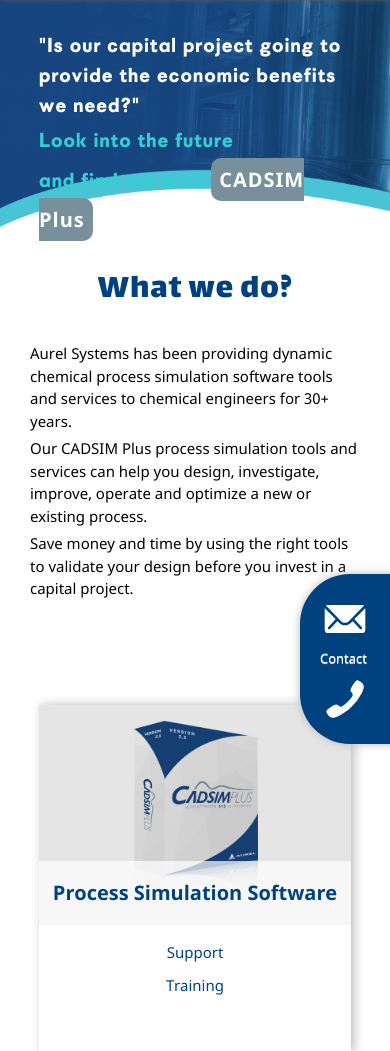
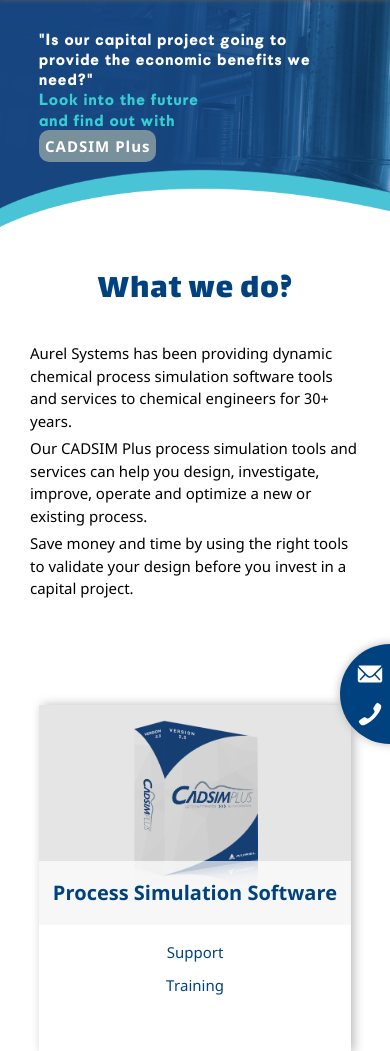
Before and after one commit to naijizhang/aurel-website, a WordPress theme: template themes/aurel-theme/front-page.php in a window 390 px wide. Shown: the part 70-1121 px from the top of the page. Run offline with PHP 8.4 and a stand-in for WordPress, Linux system fonts and the light colour scheme; the site name, menu and one post (Sample post) are stand-ins, and other content is empty; some libraries are stand-ins or nearby versions.

Commit message:
Optimized for mobile size

```diff
--- a/themes/aurel-theme/front-page.php
+++ b/themes/aurel-theme/front-page.php
@@ -59,7 +59,7 @@
                                         "Is our capital project going to provide the economic benefits we need?"
                                     </p>
                                     <p class="paragraph2">
-                                        Look into the future <br>and find out with <a id="software-slide1" href="<?php echo get_permalink(get_page_by_path("cadsim-plus")); ?>"><span class="tear">CADSIM Plus</span> </a>
+                                        Look into the future <br>and find out with <a id="software-slide1" href="<?php echo get_permalink(get_page_by_path("cadsim-plus")); ?>"><br><span class="tear">CADSIM Plus</span> </a>
                                     </p>
                                 </div>
                                 <img class="banner-img" alt="banner picture" src='<?php echo get_template_directory_uri() . '/assets/banners/Banner1B.png'; ?>'>
@@ -71,7 +71,7 @@
                                        Announcing<br>CADSIM Plus Version 3.3
                                     </p>
                                     <p class="paragraph2">
-                                       <a id="software-slide1" href="<?php echo get_permalink(get_page_by_path("new-in-v3.3")); ?>"><span class="tear">WHAT'S NEW</span> </a>
+                                       <a id="software-slide1" href="<?php echo get_permalink(get_page_by_path("new-in-v3.3",OBJECT, "post")); ?>"><span class="tear">WHAT'S NEW</span> </a>
                                     </p>
                                 </div>
                                 <div id="slide2-software-box"></div>
--- a/themes/aurel-theme/sass/_elements.scss
+++ b/themes/aurel-theme/sass/_elements.scss
@@ -454,6 +454,9 @@ table {
   flex-wrap: nowrap;
   background: $color__fixed_contact_background;
   border: none;
+  @include mobile{
+    padding: 5px;
+  }
   .contact-icon-container {
     display: flex;
     flex-direction: column;
@@ -468,11 +471,14 @@ table {
       transform: scaleX(-1);
       margin-bottom: 50px;
       @include mobile {
-        width: 50px;
-        height: 50px;
+        width: 30px;
+        height: 30px;
         margin-bottom: auto;
         margin-top: auto;
         margin-bottom: 30px;
+        margin: 10px;
+        margin-right: 0px;
+        margin-bottom: 0px;
       }
     }
     .button-icon-bottom{
@@ -482,10 +488,13 @@ table {
       transition: all 0.5s;
       transform: scaleX(-1);
       @include mobile {
-        width: 50px;
-        height: 50px;
+        width: 30px;
+        height: 30px;
         margin-bottom: auto;
         margin-top: auto;
+        margin: 10px;
+        margin-right: 0px;
+
       }
     }
     .contact-hint {
@@ -497,7 +506,7 @@ table {
       margin-bottom: 10px;
       margin: auto 0;
       @include mobile {
-        //display: none;
+        display: none;
         left: 0px;
       }
     }
@@ -521,12 +530,12 @@ table {
       margin-bottom: 10px;
       margin-left: 10px;
       @include mobile{
-        width: 50px;
-        height: 50px;
+        width: 35px;
+        height: 35px;
         margin-bottom: auto;
-        margin-top: auto;
+        margin-top: 10px;
         transform: scale(1);
-        margin-bottom: 30px;
+        margin-bottom: 10px;
       }
     }
     .button-icon-bottom{
@@ -534,9 +543,9 @@ table {
       margin-bottom: 0px;
       margin-left: 10px;
       @include mobile{
-        width: 50px;
-        height: 50px;
-        margin-bottom: auto;
+        width: 35px;
+        height: 35px;
+        margin-bottom: 10px;
         margin-top: auto;
         transform: scale(1);
       }
--- a/themes/aurel-theme/sass/_front-page.scss
+++ b/themes/aurel-theme/sass/_front-page.scss
@@ -201,7 +201,8 @@
         padding: 0px;
         margin: 0px;
         @include mobile {
-          font-size: 20px;
+          font-size: 16px;
+          line-height: 20px;
         }
         @include wide {
           font-size: 25px;
@@ -212,18 +213,36 @@
       .paragraph2 {
         color: $color__teal;
         line-height: 40px;
+        @include mobile {
+          line-height: 20px;
+          //text-align: center;
+        }
         #software-slide1 {
           transition: all 0.3s;
           &:hover {
             text-decoration: none;
             font-size: 27px;
+            @include mobile {
+              font-size: 20px;
+            }
           }
-
+          br {
+            display: none;
+            @include mobile {
+              display: block;
+            }
+          }
           span {
             padding: 8px;
             border-radius: 10px;
             background: $color_medium_grey;
             color: #fff;
+            @include mobile {
+              padding: 6px;
+             line-height: 30px;
+             font-size: 15px;
+
+            }
           }
         }
       }
@@ -262,13 +281,21 @@
       top: 0px;
       z-index: 3;
       background: url('../../assets/images/CadsimPlus_SoftwareBox.png');
-      background-position: center;
-      background-size: cover;
+      background-position: center 70%;
+      background-size: 50%;
+      background-repeat: no-repeat;
       @include mobile {
         background-size: contain;
         right: 10px;
         height: 70%;
         width: 200px;
+        background-repeat: no-repeat;
+        background-size: 30%;
+        display: none;
+      }
+      @include wide {
+        background-position: center 70%;
+        background-size: 70%;
         background-repeat: no-repeat;
       }
       @include superWide {
@@ -327,7 +354,7 @@
             text-decoration: none;
             font-size: 30px;
             @include mobile {
-              font-size: 30px;
+              font-size: 20px;
             }
             @include wide {
               font-size: 40px;
@@ -340,6 +367,9 @@
             border-radius: 10px;
             background: $color__teal;
             color: #fff;
+            @include mobile {
+              font-size: 18px;
+            }
           }
         }
       }
--- a/themes/aurel-theme/sass/_page-cadsim-overview.scss
+++ b/themes/aurel-theme/sass/_page-cadsim-overview.scss
@@ -373,7 +373,9 @@
     flex-direction: row;
     justify-content: center;
     background: $color__polygon2_blue;
-
+    @include mobile {
+      //background: $color__polygon1_blue;
+    }
     .cadsim-title-content {
       width: 50%;
       max-width: 750px;
@@ -389,9 +391,13 @@
         margin-bottom: 20px;
         margin-top: 50px;
         //filter: brightness(200%);
+        @include mobile {
+          margin-bottom: 50px;
+          margin-top: 70px;
+        }
       }
       @include mobile {
-        width: 80%;
+        width: 90%;
         padding-right: 0px;
       }
       .entry-header .entry-title {
@@ -455,6 +461,9 @@
     background: $color__polygon3_blue;
     border-bottom-right-radius: 50% 80%;
     border-bottom-left-radius: 50% 80%;
+    @include mobile{
+      background: $color__blue;
+    }
   }
 
   article {
--- a/themes/aurel-theme/sass/_page-contact.scss
+++ b/themes/aurel-theme/sass/_page-contact.scss
@@ -62,6 +62,10 @@
       padding-left: 10%;
       padding-right: 10%;
       justify-content: flex-start;
+      @include mobile {
+        padding-left: 5%;
+        padding-right: 5%;
+      }
       #libarary-text {
         width: 100%;
         text-align: left;
@@ -121,6 +125,11 @@
           display: flex;
           justify-content: space-between;
           margin-bottom: 10px;
+          input{
+            border:1px solid #bbb;
+            border-radius: 3px;
+            height:30px;
+          }
         }
       }
       .long-text {
```
Also changed, not shown: themes/aurel-theme/style.css.
